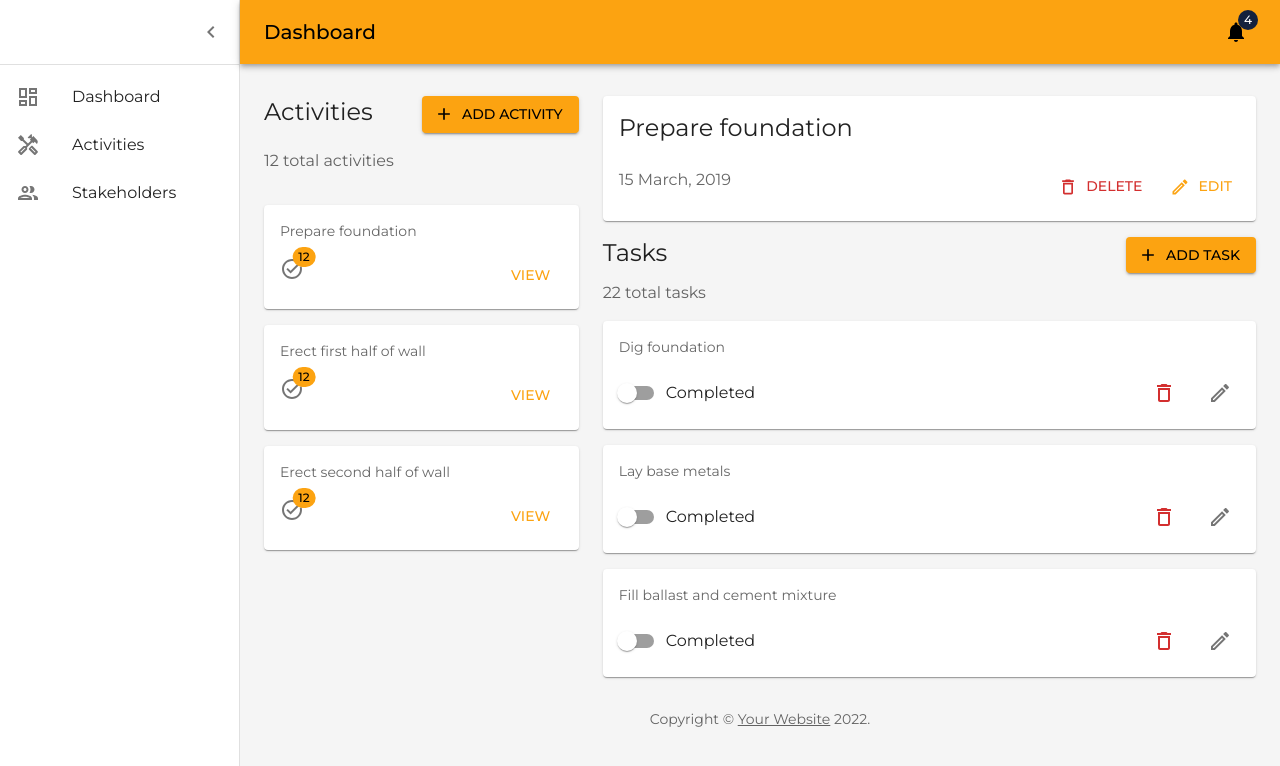
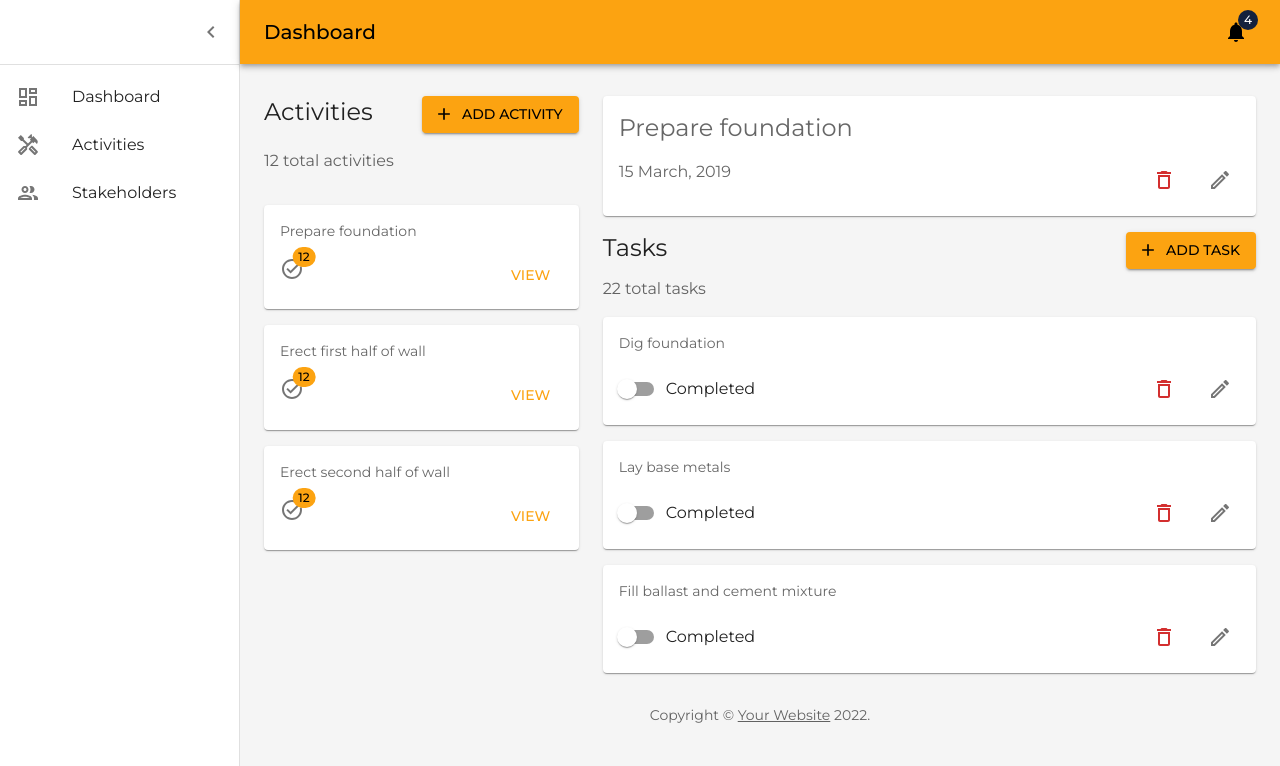
Before and after one commit to cyrilokidi/Gedoo-project-page-design, a React (Create React App) app: page / in a window 1280 px wide. Shown: the top 766 px of the page. Built offline with nearby package versions, Linux system fonts and the light colour scheme.

Commit message:
Refractor activity details

```diff
--- a/src/Project/index.js
+++ b/src/Project/index.js
@@ -204,7 +204,7 @@ function ActivityDetails(params) {
       })}
     >
       <Box sx={(theme) => ({ mb: theme.spacing(2) })}>
-        <Typography gutterBottom variant="h5" component="div">
+        <Typography component="h4" variant="h5" color="text.secondary">
           Prepare foundation
         </Typography>
       </Box>
@@ -213,16 +213,12 @@ function ActivityDetails(params) {
           <Typography color="text.secondary">15 March, 2019</Typography>
         </Stack>
         <Stack direction="row" spacing={2}>
-          <Button
-            startIcon={<DeleteOutlinedIcon />}
-            color="error"
-            sx={{ ml: 2 }}
-          >
-            delete
-          </Button>
-          <Button startIcon={<EditOutlinedIcon />} sx={{ ml: 2 }}>
-            edit
-          </Button>
+          <IconButton aria-label="delete" color="error">
+            <DeleteOutlinedIcon />
+          </IconButton>
+          <IconButton aria-label="edit">
+            <EditOutlinedIcon />
+          </IconButton>
         </Stack>
       </Stack>
     </Paper>
```
